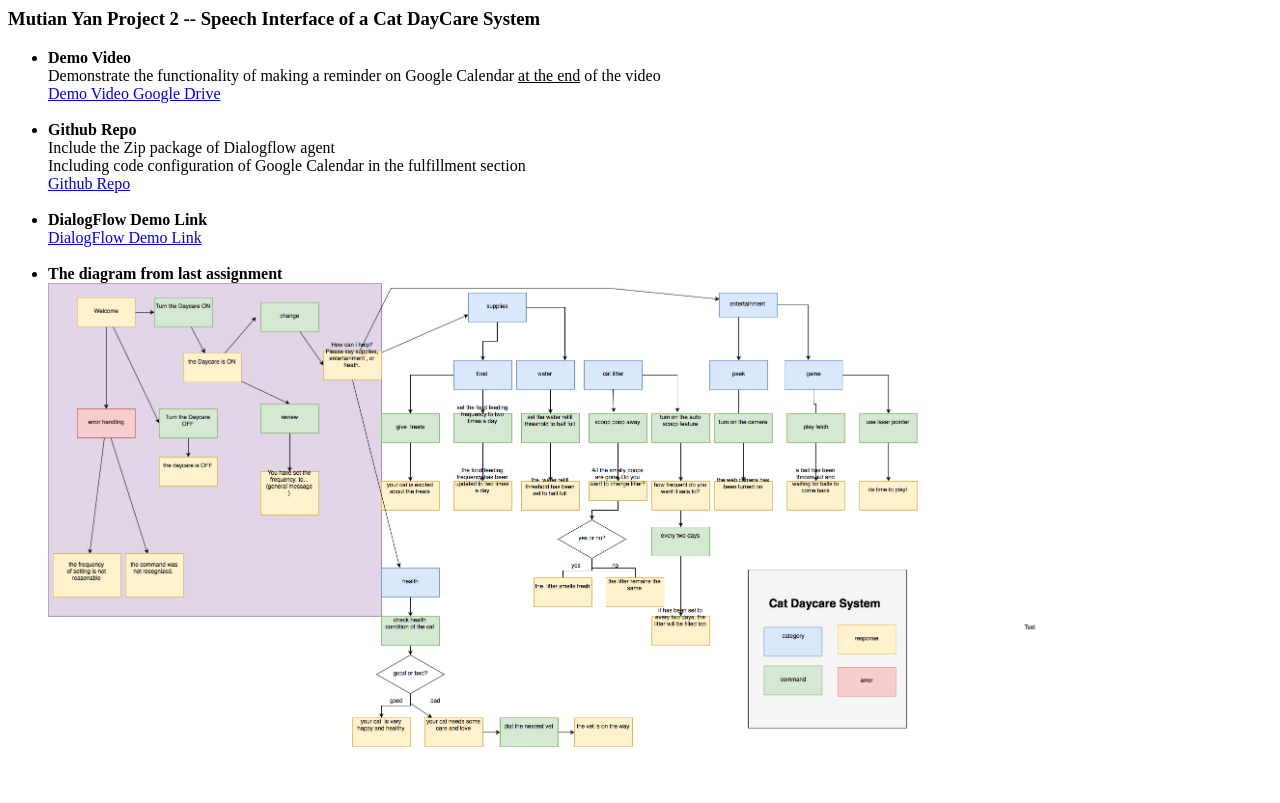
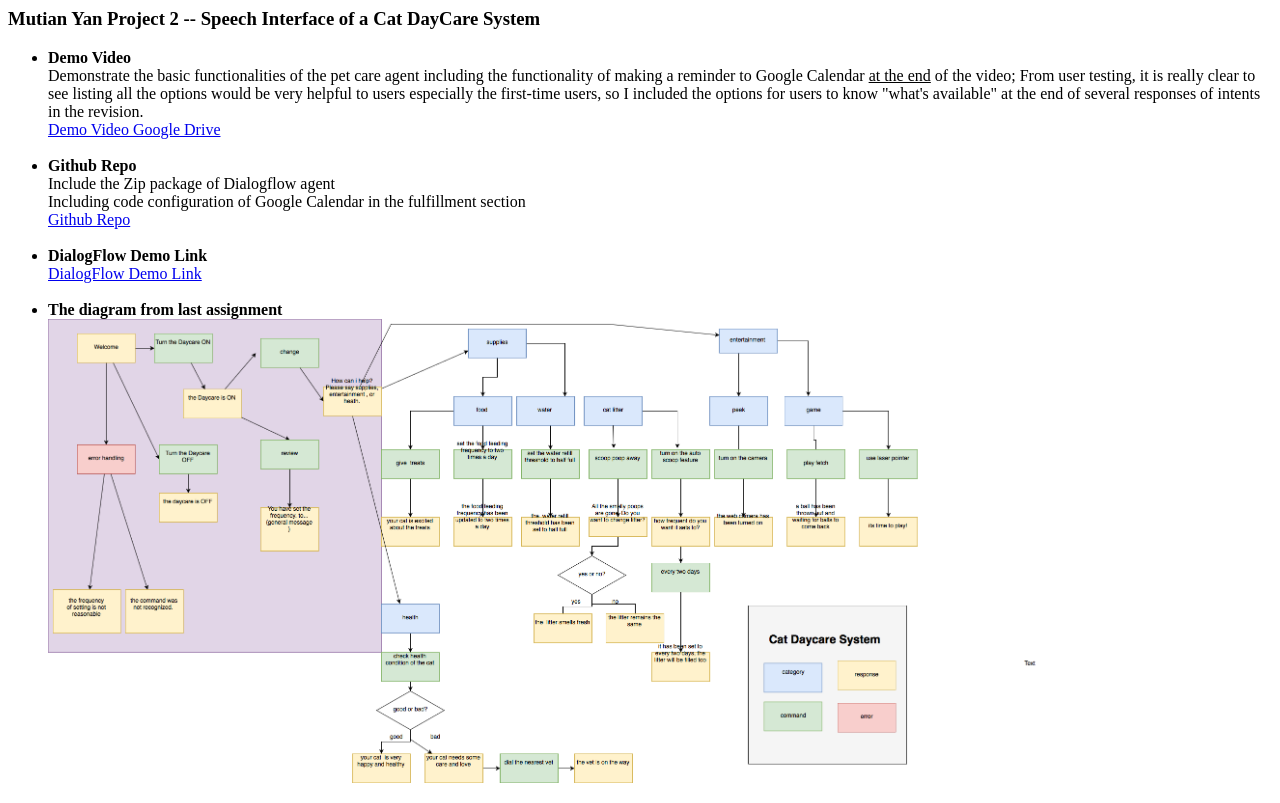
Before and after one commit to mutianyan/input-class-a2, a website: page index.html in a window 1280 px wide. Drawn offline with Linux system fonts and the light colour scheme.

Commit message:
modify 2

```diff
--- a/index.html
+++ b/index.html
@@ -8,7 +8,7 @@
 		<ul>
 			<li>
 				<b>Demo Video </b> <br/>
-				Demonstrate the functionality of making a reminder on Google Calendar <u>at the end</u> of the video <br />
+				Demonstrate the basic functionalities of the pet care agent including the functionality of making a reminder to Google Calendar <u>at the end</u> of the video; From user testing, it is really clear to see listing all the options would be very helpful to users especially the first-time users, so I included the options for users to know "what's available" at the end of several responses of intents in the revision.  <br />
 				<a href= "https://drive.google.com/file/d/1exqENpG9DnNFyrJUWrbLVkZTh53kLwE_/view?usp=sharing"> Demo Video Google Drive </a>
 
 			</li> <br />
```
